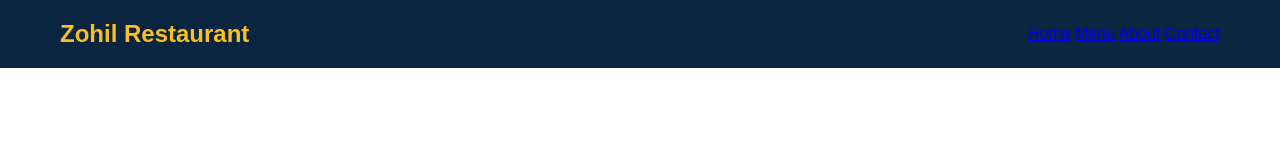
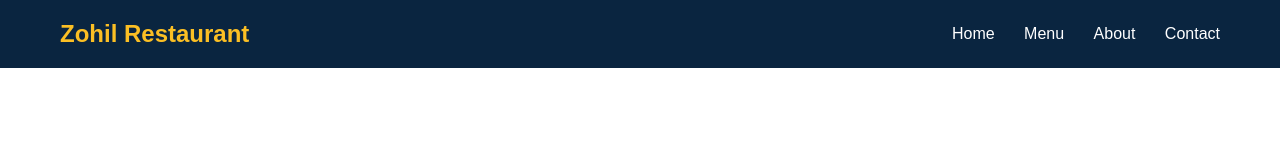
Before and after one commit to ZohilRahimzai/RestaurantFrontendAndBackend, a plain HTML site: page RZ/index.html in a window 1280 px wide. Drawn offline with Linux system fonts and the light colour scheme.

Commit message:
Menu_UI_Updated

```diff
--- a/RZ/index.css
+++ b/RZ/index.css
@@ -31,3 +31,12 @@ body {
     font-weight: bold;
 
   }
+
+.navbar nav a {
+
+    color: #ffffff;
+    margin-left: 25px;
+    text-decoration: none;
+    font-size: 16px;
+
+}
```
